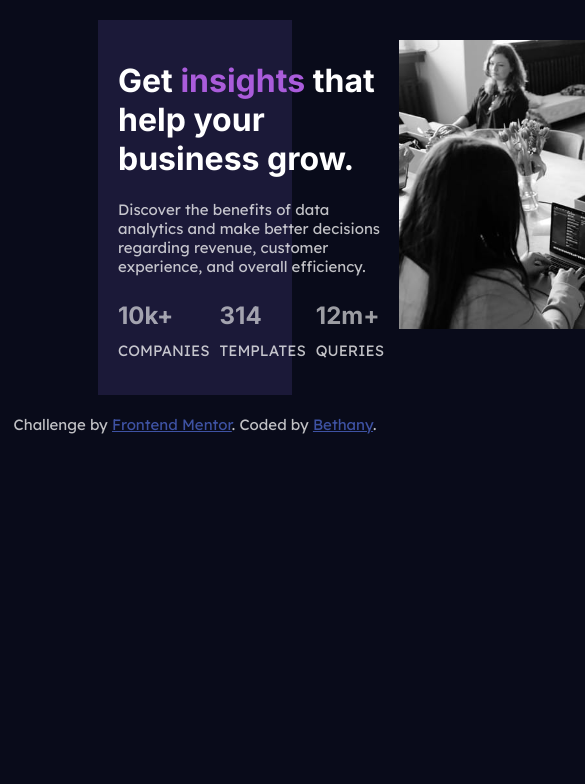
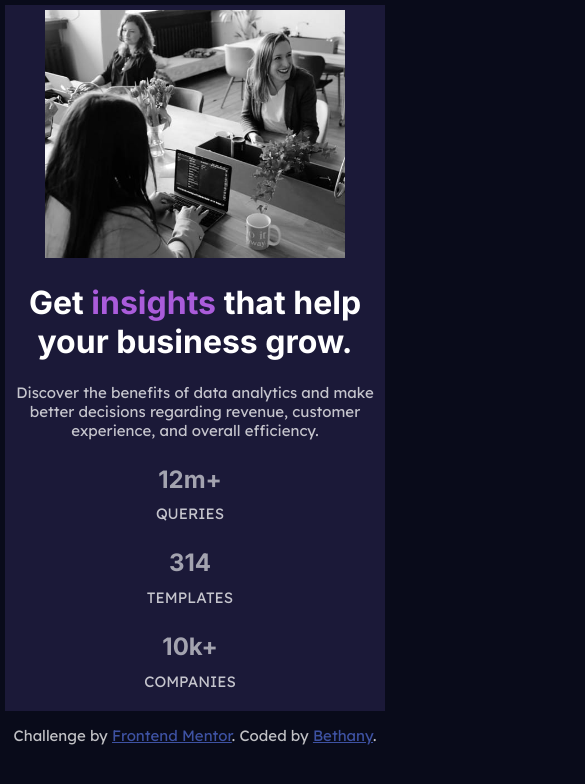
Before and after one commit to BethanyJep/HostingDemo, a plain HTML site: page index.html in a window 390 px wide. Shown: the top 784 px of the page, 585 px wide, since content can reach past the window. Drawn offline with Linux system fonts and the light colour scheme.

Commit message:
mobile view

```diff
--- a/style.css
+++ b/style.css
@@ -41,3 +41,24 @@ img{
 .side{
     margin-right: 5px;
 }
+
+@media only screen and (max-width: 600px) {
+    body{
+        margin: 0px;
+        text-align: center;
+    }
+    .flex {
+      display: flex;
+      flex-direction: column-reverse;
+  }
+    .content {
+        margin: 5px;
+        padding: 5px;
+    }
+    img{
+        width: 300px;
+    }
+    .side{
+        margin: 0px;
+    }
+}
```
